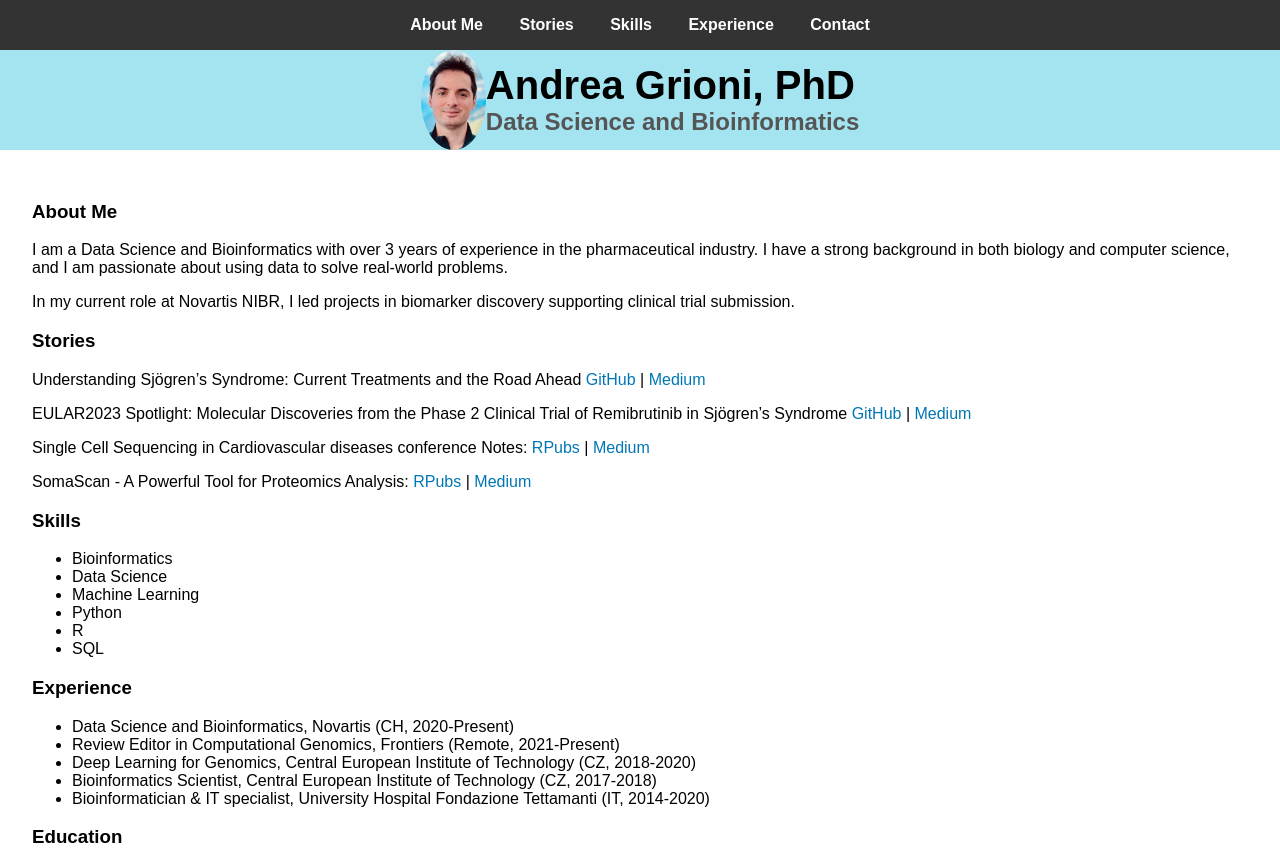
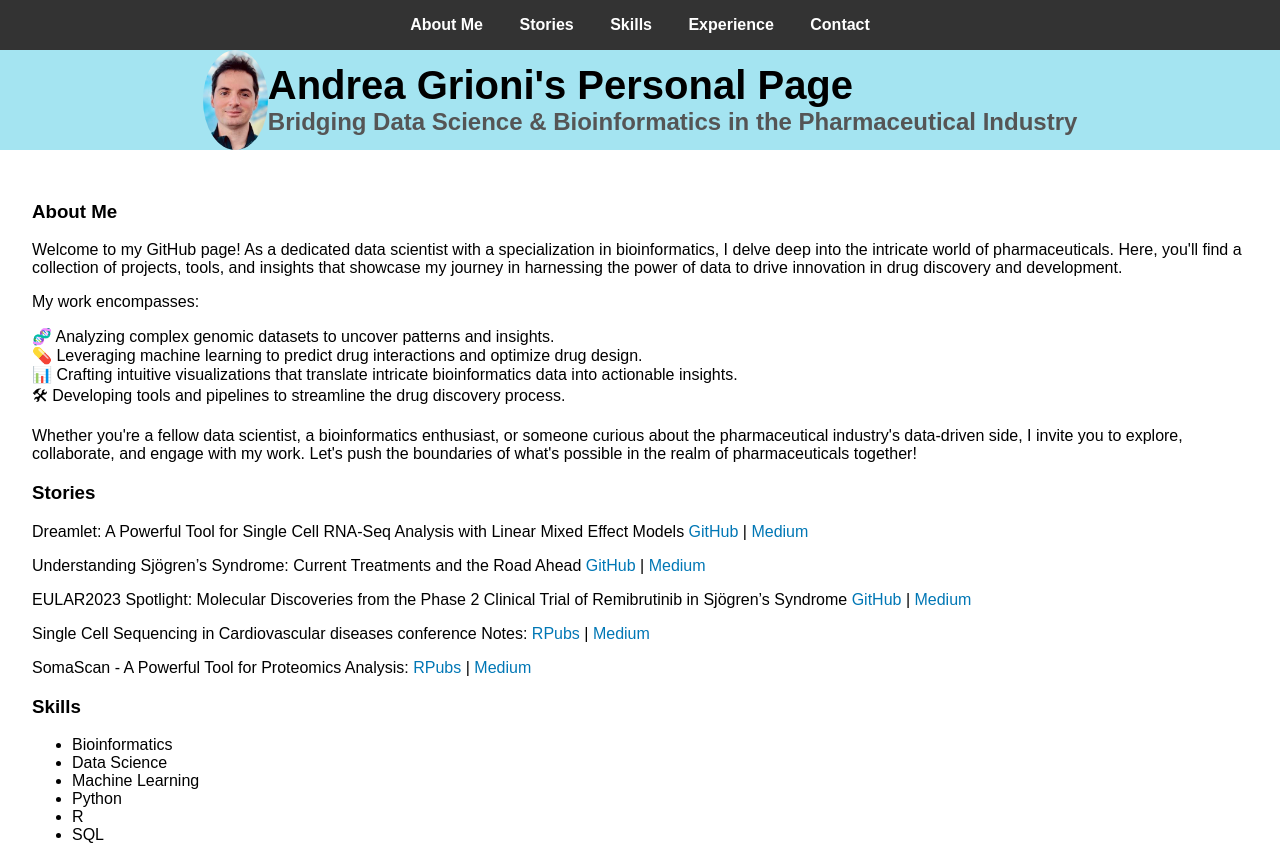
Before and after one commit to andreagrioni/andreagrioni.github.io, a plain HTML site: page index.html in a window 1280 px wide. Shown: the top 851 px of the page. Drawn offline with Linux system fonts and the light colour scheme.

Commit message:
update personal intro and add links to dreamlet

```diff
--- a/index.html
+++ b/index.html
@@ -1,7 +1,7 @@
 <!DOCTYPE html>
 <html>
 <head>
-<title>Data Science and Bioinformatics | Andrea Grioni</title>
+<title>Andrea Grioni's Personal Page: Bridging Data Science & Bioinformatics in the Pharmaceutical Industry</title>
 <link rel="stylesheet" href="css/style.css">
 </head>
 <body>
@@ -18,25 +18,32 @@
     <div class="header-content">
         <img src="images/profile_picture.jpg" alt="Andrea Grioni" class="profile-picture">
         <div class="name-title">
-          <h1>Andrea Grioni, PhD</h1>
-          <h2>Data Science and Bioinformatics</h2>
+          <h1>Andrea Grioni's Personal Page</h1>
+          <h2>Bridging Data Science & Bioinformatics in the Pharmaceutical Industry</h2>
         </div>
     </div>
 </header>
 <main>
 <section id="about">
 <h3>About Me</h3>
-<p>I am a Data Science and Bioinformatics with over 3 years of experience in the pharmaceutical industry. I have a strong background in both biology and computer science, and I am passionate about using data to solve real-world problems.</p>
-<p>In my current role at Novartis NIBR, I led projects in biomarker discovery supporting clinical trial submission.</p>
+<p>Welcome to my GitHub page! As a dedicated data scientist with a specialization in bioinformatics, I delve deep into the intricate world of pharmaceuticals. Here, you'll find a collection of projects, tools, and insights that showcase my journey in harnessing the power of data to drive innovation in drug discovery and development.</p>
+<p>My work encompasses:</p>
+  🧬 Analyzing complex genomic datasets to uncover patterns and insights.<br>
+  💊 Leveraging machine learning to predict drug interactions and optimize drug design.<br>
+  📊 Crafting intuitive visualizations that translate intricate bioinformatics data into actionable insights.<br>
+  🛠 Developing tools and pipelines to streamline the drug discovery process.<br>
+
+<p>Whether you're a fellow data scientist, a bioinformatics enthusiast, or someone curious about the pharmaceutical industry's data-driven side, I invite you to explore, collaborate, and engage with my work. Let's push the boundaries of what's possible in the realm of pharmaceuticals together!</p>
 </section>
 <section id="stories">
 <h3>Stories</h3>
 
+<p>Dreamlet: A Powerful Tool for Single Cell RNA-Seq Analysis with Linear Mixed Effect Models <a href="https://github.com/andreagrioni/ag-codestories/blob/main/vignettes/AG005_dreamlet_ad.md" target="_blank">GitHub</a> | <a href="https://medium.com/@grioni.andrea/mastering-single-cell-rna-seq-with-dreamlet-41ead4650723" target="_blank">Medium</a></p>
 <p>Understanding Sjögren’s Syndrome: Current Treatments and the Road Ahead <a href="https://github.com/andreagrioni/ag-codestories/blob/main/vignettes/AG004_sjd_treatment_strategy.md" target="_blank">GitHub</a> | <a href="https://medium.com/@grioni.andrea/understanding-sjögrens-syndrome-current-treatments-and-the-road-ahead-2f30597c44b1" target="_blank">Medium</a></p>
 <p>EULAR2023 Spotlight: Molecular Discoveries from the Phase 2 Clinical Trial of Remibrutinib in Sjögren’s Syndrome <a href="https://github.com/andreagrioni/ag-codestories/blob/main/vignettes/AG003_EULAR2023_remibrutinib_SjD.md" target="_blank">GitHub</a> | <a href="https://medium.com/@grioni.andrea/eular2023-spotlight-molecular-discoveries-from-the-phase-2-clinical-trial-of-remibrutinib-in-1ed95030e2e0" target="_blank">Medium</a></p>
-
 <p>Single Cell Sequencing in Cardiovascular diseases conference Notes: <a href="https://rpubs.com/andreagrioni/GEMseq_notes" target="_blank">RPubs</a> | <a href="https://medium.com/@grioni.andrea/decoding-the-heart-at-gemseq-insights-from-the-graz-expert-meeting-on-single-cell-rna-sequencing-2eae4ef0241c" target="_blank">Medium</a></p>
 <p>SomaScan - A Powerful Tool for Proteomics Analysis: <a href="https://rpubs.com/andreagrioni/unraveling-proteins-somascan-linear-regression" target="_blank">RPubs</a> | <a href="https://medium.com/@grioni.andrea/somascan-a-powerful-tool-for-proteomics-analysis-dc3481374436" target="_blank">Medium</a></p>
+
 </section>
 <section id="skills">
 <h3>Skills</h3>
```
